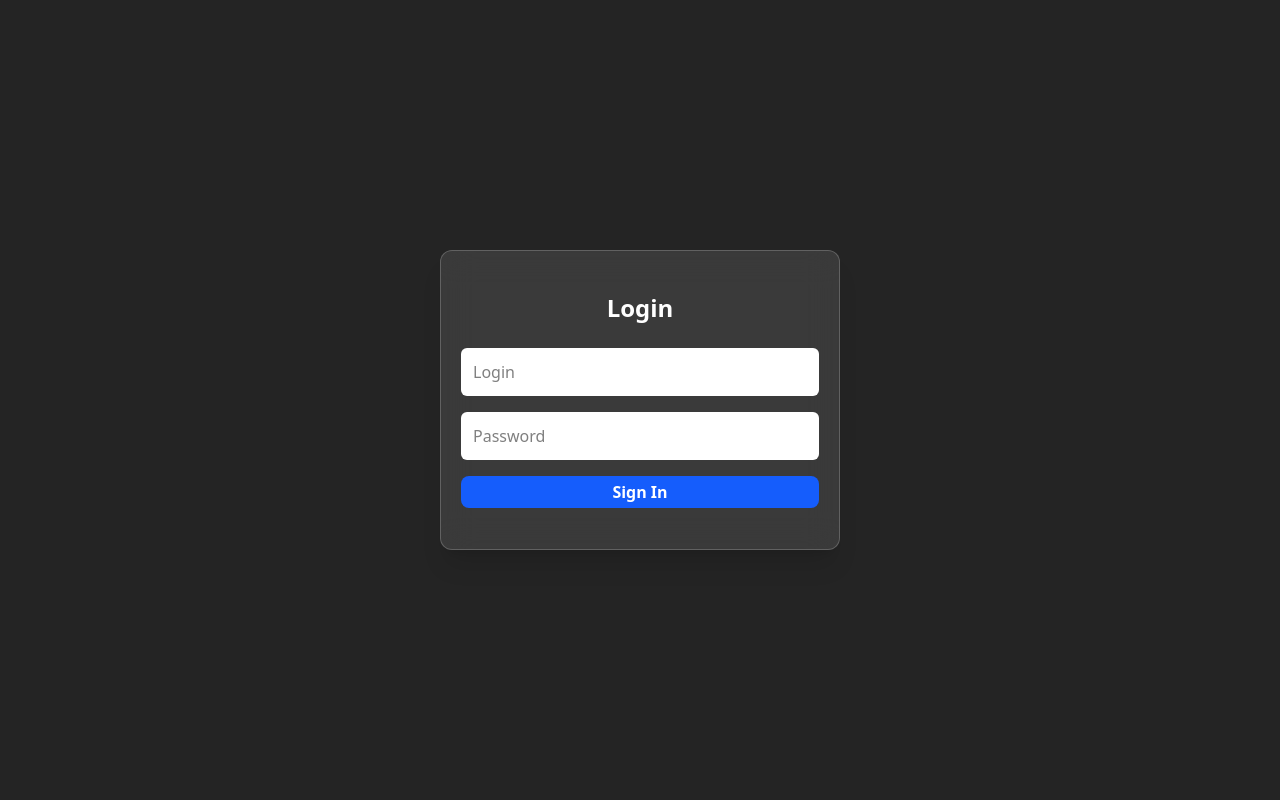
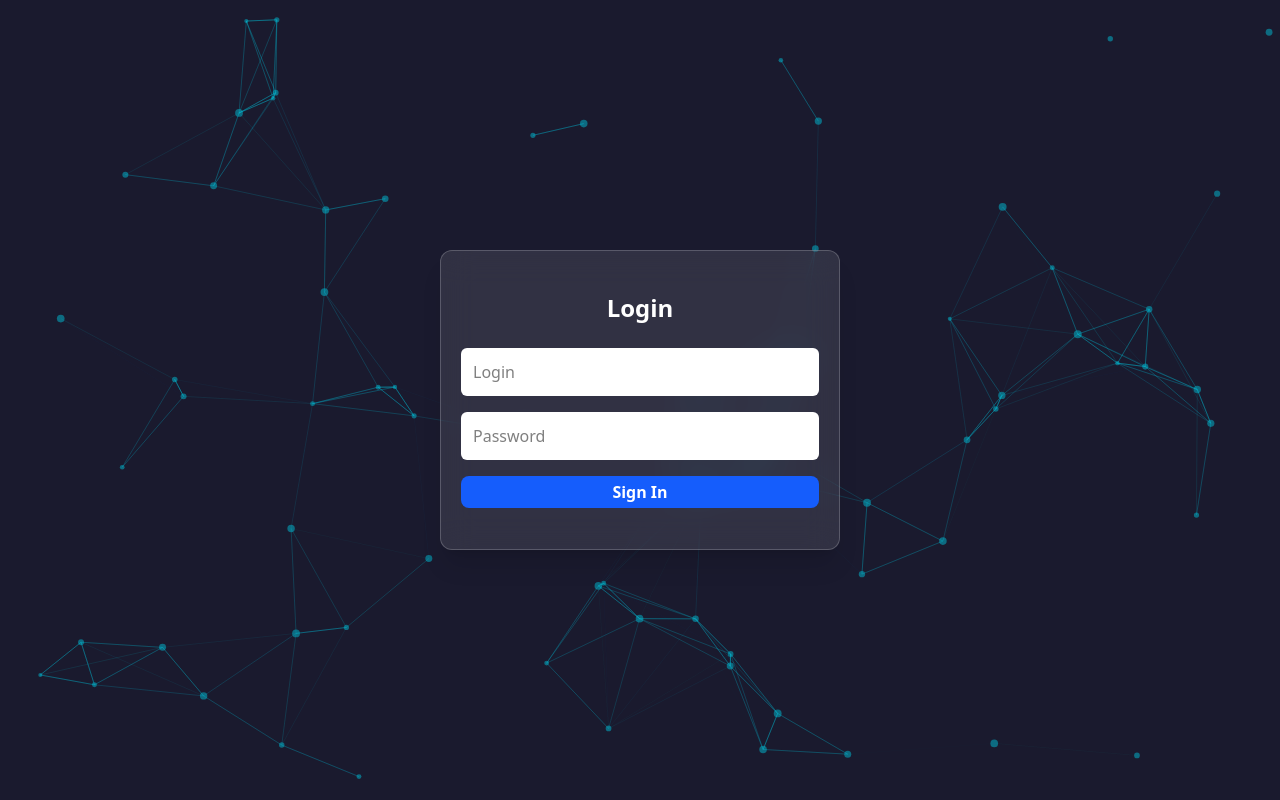
Before and after one commit to laustidio/project-react, a React (Vite) app: page / in a window 1280 px wide. Built offline with nearby package versions, Linux system fonts and the light colour scheme.

Commit message:
Creation of a particles background

```diff
--- a/package.json
+++ b/package.json
@@ -12,11 +12,14 @@
   },
   "dependencies": {
     "@tailwindcss/vite": "^4.0.13",
+    "@tsparticles/all": "^3.8.1",
     "@tsparticles/engine": "^3.8.1",
     "@tsparticles/react": "^3.0.0",
     "@tsparticles/slim": "^3.8.1",
     "react": "^19.0.0",
-    "react-dom": "^19.0.0"
+    "react-dom": "^19.0.0",
+    "react-tsparticles": "^2.12.2",
+    "tsparticles": "^3.8.1"
   },
   "eslintConfig": {
     "extends": [
--- a/src/App.css
+++ b/src/App.css
@@ -1,42 +1,13 @@
-/* #root {
-  max-width: 1280px;
-  margin: 0 auto;
-  padding: 2rem;
-  text-align: center;
+#tsparticles {
+    position: fixed;
+    top: 0;
+    left: 0;
+    width: 100%;
+    height: 100%;
+    pointer-events: none;
 }
 
-.logo {
-  height: 6em;
-  padding: 1.5em;
-  will-change: filter;
-  transition: filter 300ms;
+html, body {
+    margin: 0;
+    overflow: hidden;
 }
-.logo:hover {
-  filter: drop-shadow(0 0 2em #646cffaa);
-}
-.logo.react:hover {
-  filter: drop-shadow(0 0 2em #61dafbaa);
-}
-
-@keyframes logo-spin {
-  from {
-    transform: rotate(0deg);
-  }
-  to {
-    transform: rotate(360deg);
-  }
-}
-
-@media (prefers-reduced-motion: no-preference) {
-  a:nth-of-type(2) .logo {
-    animation: logo-spin infinite 20s linear;
-  }
-}
-
-.card {
-  padding: 2em;
-}
-
-.read-the-docs {
-  color: #888;
-} */
--- a/src/App.tsx
+++ b/src/App.tsx
@@ -1,10 +1,14 @@
 import "./App.css";
 import Form from "./components/ui/Form/Form";
+import ParticlesBackground from "./components/ui/layouts/background/ParticlesBackground";
 
 function App() {
   return (
     <>
-      <div className={`w-screen h-screen flex items-center justify-center`}>
+      <div
+        className={`w-screen h-screen flex items-center justify-center relative`}
+      >
+        <ParticlesBackground />
         <Form />
       </div>
     </>
--- a/src/components/ui/Form/Form.tsx
+++ b/src/components/ui/Form/Form.tsx
@@ -16,7 +16,23 @@ const Form: React.FC = () => {
 
   return (
     <form
-      className={`flex flex-col items-center justify-center w-[400px] h-[300px] p-5 gap-4 border border-white/20 bg-white/10 backdrop-blur-lg shadow-xl rounded-xl`}
+      className={`
+        flex flex-col
+        items-center
+        justify-center
+        w-[400px]
+        h-[300px]
+        p-5
+        gap-4
+        border
+        border-white/20
+        bg-white/10
+        backdrop-blur-lg
+        shadow-xl
+        rounded-xl
+        relative
+        z-10
+        `}
     >
       <h2 className="text-white text-2xl font-semibold text-center mb-2">
         Login
--- a/src/components/ui/layouts/background/ParticlesBackground.tsx
+++ b/src/components/ui/layouts/background/ParticlesBackground.tsx
@@ -1,51 +1,74 @@
-// import React from "react";
-// import Particles from "@tsparticles/react";
-// import { loadSlim } from "@tsparticles/slim";
-// import type { Engine, ISourceOptions } from "@tsparticles/engine";
+import React, { useEffect, useState } from "react";
+import { initParticlesEngine, Particles } from "@tsparticles/react";
+import { loadSlim } from "@tsparticles/slim";
+import type { ISourceOptions } from "@tsparticles/engine";
 
-// const ParticlesBackground: React.FC = () => {
-//     const particlesInit = async (engine: Engine) => {
-//         await loadSlim(engine);
-//     };
+const ParticlesBackground: React.FC = () => {
+  const [init, setInit] = useState(false);
 
-//     const options: ISourceOptions = {
-//         background: {
-//             color: {
-//                 value: "#0d0d0d",
-//             },
-//         },
-//         particles: {
-//             number: {
-//                 value: 80,
-//                 density: {
-//                     enable: true,
-//                     height: 800,
-//                     width: 800
-//                 },
-//             },
-//             color: {
-//                 value: "#ffffff",
-//             },
-//             links: {
-//                 enable: true,
-//                 color: "#ffffff",
-//                 opacity: 0.4,
-//             },
-//             move: {
-//                 enable: true,
-//                 speed: 1,
-//             },
-//         },
-//     };
+  useEffect(() => {
+    initParticlesEngine(async (engine) => {
+      await loadSlim(engine);
+    }).then(() => {
+      setInit(true);
+    });
+  }, []);
 
-//     return (
-//         <Particles
-//         id="tsparticles"
-//         init={particlesInit as ParticlesProps['init']}
-//         options={options}
-//         url=""
-//     />
-//     );
-// };
+  const options: ISourceOptions = {
+    background: {
+      color: { value: "#1a1a2e" },
+    },
+    particles: {
+      color: { value: "#00bcd4" },
+      links: {
+        enable: true,
+        color: "#00bcd4",
+        opacity: 0.4,
+        distance: 150,
+        width: 1, // Adicione esta linha
+      },
+      move: {
+        enable: true,
+        speed: 0.4,
+        outModes: {
+          default: "bounce",
+          bottom: "bounce", // Adicione para todos os modos
+        },
+      },
+      number: {
+        value: 150,
+        density: {
+          enable: true,
+        },
+      },
+      opacity: {
+        value: 0.5,
+        animation: {
+          enable: true, // Adicione animação de opacidade
+          speed: 1,
+        },
+      },
+      size: {
+        value: {
+          min: 2,
+          max: 4,
+        },
+        animation: {
+          enable: true, // Anima o tamanho
+          speed: 2,
+        },
+      },
+    },
+    detectRetina: true,
+  };
 
-// export default ParticlesBackground;
+  return init ? (
+    <Particles
+      id="tsparticles"
+      options={options}
+      className="fixed inset-0 -z-10"
+    />
+  ) : null;
+};
+
+export default ParticlesBackground;
```
Also changed, not shown: 2 other files (tests, documents, lock files or other folders).
